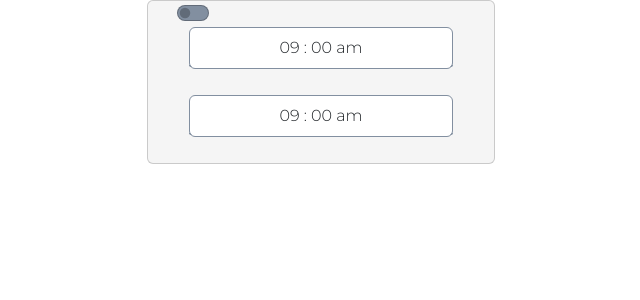
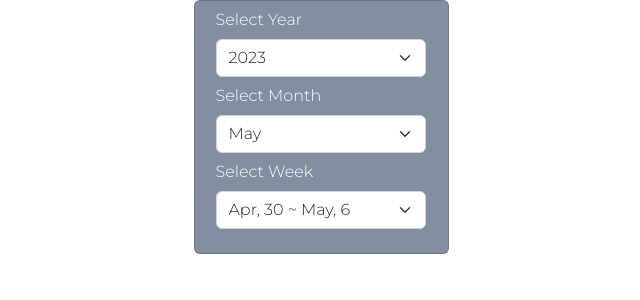
Before and after one commit to LAARC-FSU/HOA-Manager-UI, an Angular app: page / in a window 1280 px wide. Shown: the top 300 px of the page, without its empty margins (319-959 px from the left). Built offline with nearby package versions, Linux system fonts and the light colour scheme.

Commit message:
Finished the shift-maker component. It outputs an array of timeSelected object arrays. The time selected arrays contain hour, minute, meridian, string that puts it all together and an id to identify the shift it belongs to and if it is a start or ending time.

```diff
--- a/src/app/app.module.ts
+++ b/src/app/app.module.ts
@@ -18,7 +18,7 @@
     MakeScheduleComponent,
     TimeFrameComponent,
     ShiftMakerComponent,
-    TimePickerComponent,
+    TimePickerComponent
   ],
     imports: [
         BrowserModule,
--- a/src/app/make-schedule/make-schedule.component.html
+++ b/src/app/make-schedule/make-schedule.component.html
@@ -1,4 +1,18 @@
 
 <div class="container" style="font-family: montserrat,serif">
-  <shift-maker></shift-maker>
+  <div class="row">
+    <div class="col">
+      <time-frame></time-frame>
+    </div>
+  </div>
 </div>
+  <!--    <div class="col">-->
+  <!--      <shift-maker (timeStamps)="getShiftTime($event)" title="First Shift" id="firstShift"></shift-maker>-->
+  <!--    </div>-->
+  <!--    <div class="col">-->
+  <!--      <shift-maker (timeStamps)="getShiftTime($event)" title="Second Shift" id="secondShift"></shift-maker>-->
+  <!--    </div>-->
+  <!--    <div class="col">-->
+  <!--      <shift-maker (timeStamps)="getShiftTime($event)" title="Third Shift" id="thirdShift"></shift-maker>-->
+  <!--    </div>-->
+  <!--  </div>-->
--- a/src/app/make-schedule/make-schedule.component.scss
+++ b/src/app/make-schedule/make-schedule.component.scss
@@ -0,0 +1,4 @@
+.form-switch input:checked {
+  box-shadow: 0 0 0 0.25rem rgba(220, 53, 69, 0.25);
+  border-color: red;
+}
--- a/src/app/make-schedule/make-schedule.component.ts
+++ b/src/app/make-schedule/make-schedule.component.ts
@@ -6,5 +6,15 @@
   styleUrls: ['./make-schedule.component.scss']
 })
 export class MakeScheduleComponent {
+  shiftTime:any[]=[];
+  allShiftsTime:any=[];
+  numberOfShifts = 3;
+  getShiftTime($event:any){
+    this.shiftTime = $event;
 
+    if (this.allShiftsTime.length < this.numberOfShifts){
+      this.allShiftsTime.push(this.shiftTime);
+    }
+    console.log(this.allShiftsTime)
+  }
 }
--- a/src/app/make-schedule/shift-maker/shift-maker.component.html
+++ b/src/app/make-schedule/shift-maker/shift-maker.component.html
@@ -1,16 +1,25 @@
-<div class="container col-4">
-  <div class="card" style="background-color: #F5F5F5; min-width: 260px">
-    <form class="col-10 m-auto min">
-      <div class="form-check form-switch">
-        <input class="form-check-input" type="checkbox" name="shiftOff" id="shiftOff" style="background-color:#828FA0">
-      </div>
-      <div>
-        <time-picker></time-picker>
-      </div>
-      <div>
-        <time-picker></time-picker>
-      </div>
-
+<div class="container">
+  <div class="row" style="background-color: #828FA0; min-width: 300px;">
+    <div class="title my-3 text-center" style="color: white">
+      <h3>{{title}}</h3>
+    </div>
+    <div class="card mx-auto mb-4" style="background-color: #F5F5F5; max-width: 320px; border-radius: 20px">
+      <form class="col-10 m-auto my-4">
+        <div class="row">
+          <h5 class="col-9 text-end">Turn Shift On/Off</h5>
+          <div class=" col form-switch">
+            <input ngModel [(ngModel)]="_switchToggle" (input)="onSwitchToggle($event)" class="form-check-input" type="checkbox" name="onOff" id="onOff">
+          </div>
+        </div>
+        <div class="row mt-3 mb-5">
+          <label class="row-cols mb-2" for="shiftStart">Start Time</label>
+          <time-picker (time)="receiveTime($event)" [shiftIsOff]= "switchToggle" [componentId]="id + '-start'" id="shiftStart"></time-picker>
+        </div>
+        <div class="row mb-3">
+          <label class="row-cols mb-2" for="shiftEnd">End Time</label>
+          <time-picker (time)="receiveTime($event)" [shiftIsOff]="switchToggle" [componentId]="id + '-end'" id="shiftEnd"></time-picker>
+        </div>
       </form>
+    </div>
   </div>
 </div>
--- a/src/app/make-schedule/shift-maker/shift-maker.component.ts
+++ b/src/app/make-schedule/shift-maker/shift-maker.component.ts
@@ -1,10 +1,45 @@
-import { Component } from '@angular/core';
+import {Component, EventEmitter, Input, OnInit, Output} from '@angular/core';
 
 @Component({
   selector: 'shift-maker',
   templateUrl: './shift-maker.component.html',
   styleUrls: ['./shift-maker.component.scss']
 })
-export class ShiftMakerComponent {
+export class ShiftMakerComponent implements OnInit{
+  @Input() title ='';
+  @Input() id = '';
+  @Output() timeStamps = new EventEmitter();
+
+  _switchToggle = true;
+  shiftTime:any[]=[];
+
+  ngOnInit() {
+    this.sendTimeShift();
+  }
+  get switchToggle(): boolean{
+    return this._switchToggle;
+  }
+  onSwitchToggle(event:Event){
+    this._switchToggle = (event.target as HTMLInputElement).checked;
+  }
+  receiveTime($event:any){
+    let timeStamp = $event;
+    console.log(timeStamp)
+    if (this.shiftTime.length < 2){
+      this.shiftTime.push(timeStamp);
+    }
+    else{
+      for (let i = 0; i < this.shiftTime.length; i++){
+
+        if (this.shiftTime[i].id === timeStamp.id){
+          this.shiftTime[i] = timeStamp;
+        }
+      }
+    }
+    this.timeStamps.emit(this.shiftTime)
+  }
+  sendTimeShift(){
+    this.timeStamps.emit(this.shiftTime);
+  }
 
 }
--- a/src/app/make-schedule/time-picker/time-picker.component.html
+++ b/src/app/make-schedule/time-picker/time-picker.component.html
@@ -1,27 +1,28 @@
 
+<div class="container" >
 
+<div  class="row" style="position: relative">
 
-<div class="container">
-  <input type="text" [value]='timeStr' class="form-control text-center py-2" readonly
-         data-bs-toggle="collapse"
-         data-bs-target= "'#componentId'"
-         aria-expanded= "false"
-         aria-controls="panel"
-         data-bs-placement="right"
-         title="Click to toggle"
-         style="position: relative;
-         z-index: 2;
-         cursor: pointer">
-  <div  class="container mb-4"
-        style="position: relative;
-        top: -4px;
-        z-index: 1;
+  <button class="form-control text-center py-2" readonly [disabled]="!shiftIsOff"
+          data-bs-toggle="collapse"
+          data-bs-hide = "panelIsOpen"
+          [attr.data-bs-target]= "'#'+componentId"
+          data-bs-placement="right"
+          title="Click to toggle"
+          style="position: relative;
+          z-index: 1;
+           border-radius: 0 0 0 0;
+           border-width: 1px">{{displayText}}</button>
+
+  <div  class="container mb-4 shadow"
+        style="position: absolute;
+        z-index: 2;
+        top: 40px;
         background-color: #E1EBF6;
-        border-radius: 0 0 10px 10px;
         border: 1px solid #828FA0">
-    <div class="row g-1 pt-4 pb-3 justify-content-center collapse" [id]='componentId'>
+    <div class="row g-1 py-2 justify-content-center collapse" (change)="update()" [attr.id]=componentId [hidden]="!shiftIsOff">
       <div class="col">
-        <select ngModel [(ngModel)]="timeSelected.hour" (change)="update()" #hour class="form-control" name="hours">
+        <select ngModel [(ngModel)]="timeSelected.hour"  #hour class="form-control" name="hours">
           <option *ngFor="let hour of hours" [value]="hour">{{hour}}</option>
         </select>
       </div>
@@ -29,12 +30,12 @@
         <label class=" col-form-label">:</label>
       </div>
       <div class="col">
-        <select ngModel [(ngModel)]="timeSelected.minute" (change)="update()" class="form-control" name="minutes">
+        <select ngModel [(ngModel)]="timeSelected.minute"  class="form-control" name="minutes">
           <option *ngFor="let minute of minutes" [value]="minute">{{minute}}</option>
         </select>
       </div>
       <div class="col-4">
-        <select ngModel [(ngModel)]="timeSelected.meridian" (change)="update()" class="form-control" name="meridian">
+        <select ngModel [(ngModel)]="timeSelected.meridian"  class="form-control" name="meridian">
           <option>am</option>
           <option>pm</option>
         </select>
@@ -42,3 +43,4 @@
     </div>
   </div>
 </div>
+</div>
--- a/src/app/make-schedule/time-picker/time-picker.component.scss
+++ b/src/app/make-schedule/time-picker/time-picker.component.scss
@@ -1,3 +1,13 @@
 *{
   border-color: #828FA0
 }
+input, select{
+  cursor: pointer;
+}
+.collapse {
+  border-color: transparent;
+}
+.form-control:focus {
+  border-color: #828FA0;
+  box-shadow: none;
+}
--- a/src/app/make-schedule/time-picker/time-picker.component.ts
+++ b/src/app/make-schedule/time-picker/time-picker.component.ts
@@ -1,5 +1,4 @@
-import {Component, OnInit, Input} from '@angular/core';
-import { Time} from "@angular/common";
+import {Component, OnInit, Input, Output, EventEmitter} from '@angular/core';
 
 @Component({
   selector: 'time-picker',
@@ -7,27 +6,75 @@
   styleUrls: ['./time-picker.component.scss']
 })
 export class TimePickerComponent implements OnInit {
+  private _shiftIsOff = true;
   @Input() componentId = '';
+  @Output() time = new EventEmitter<object>();
+  @Input()
+  set shiftIsOff(value: boolean) {
+    this._shiftIsOff = value;
+    if (this.componentId){
+      this.update();
+    }
+  }
+
+  get shiftIsOff(): boolean {
+    return this._shiftIsOff;
+  }
+
   hours=['01','02','03','04','05','06','07','08','09','10','11','12'];
   minutes = ["00", "05", "10", "15", "20", "25", "30", "35", "40", "45", "50", "55"];
   timeStr ='';
-
   timeSelected = {
     hour: '09',
     minute: '00',
-    meridian: 'am'
+    meridian: 'am',
+    str:'09 : 00 am',
+    id:this.componentId
   };
+
   ngOnInit(){
     this.update();
   }
+  get displayText(){
+    if (!this.shiftIsOff){
+      this.timeStr = 'shift is off';
+    }else{
+      this.timeStr = this.timeSelected.hour + ' : ' + this.timeSelected.minute
+        + ' ' + this.timeSelected.meridian;
+      this.timeSelected.str = this.timeStr;
+    }
+    return this.timeStr;
+  }
+  update(){
+    if (this._shiftIsOff){
+      if (this.timeSelected.hour === '--'){
+        this.timeSelected.hour = '09';
+        this.timeSelected.minute = '00';
+        this.timeSelected.meridian = 'am';
+      }
+      this.timePickerReset()
+      console.log('reset')
+    }
+    else {
+      console.log('clear')
+      this.timePickerClear()
+      this.time.emit(this.timeSelected);
+    }
 
-  update(){
+  }
+  timePickerClear(){
+    this.timeStr = '-- : -- --';
+    this.timeSelected.str = this.timeStr;
+    this.timeSelected.id = this.componentId;
+    this.timeSelected.hour = '--';
+    this.timeSelected.minute = '--';
+    this.timeSelected.meridian = '--';
+  }
+  timePickerReset(){
     this.timeStr = this.timeSelected.hour + ' : ' + this.timeSelected.minute
       + ' ' + this.timeSelected.meridian;
-  }
-
-  log(x:any){
-    console.log(x);
-    console.log(this.timeSelected.hour);
+    this.timeSelected.str = this.timeStr;
+    this.timeSelected.id = this.componentId;
+    this.time.emit(this.timeSelected);
   }
 }
```
Also changed, not shown: src/styles.scss (+0 -1 lines).
